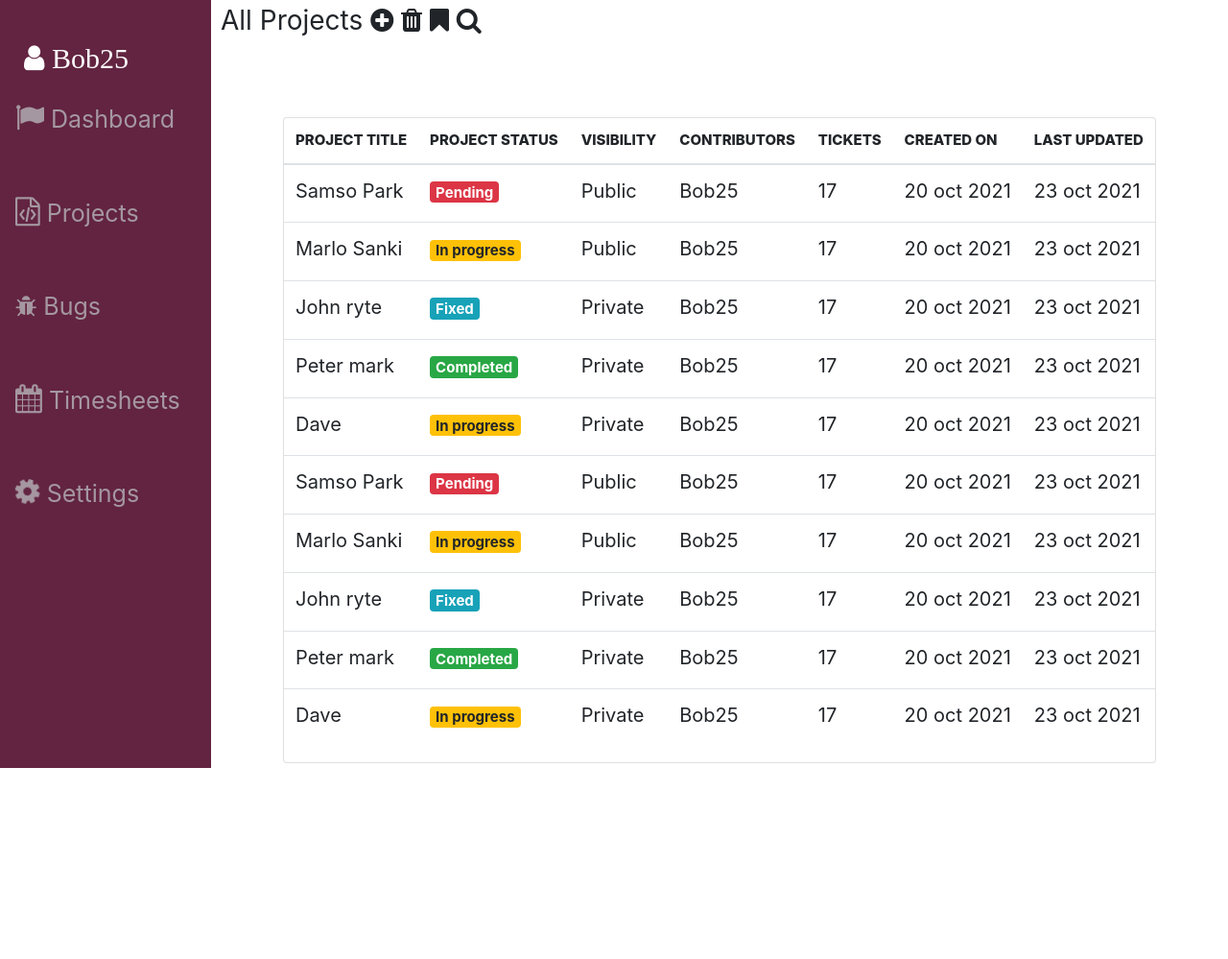
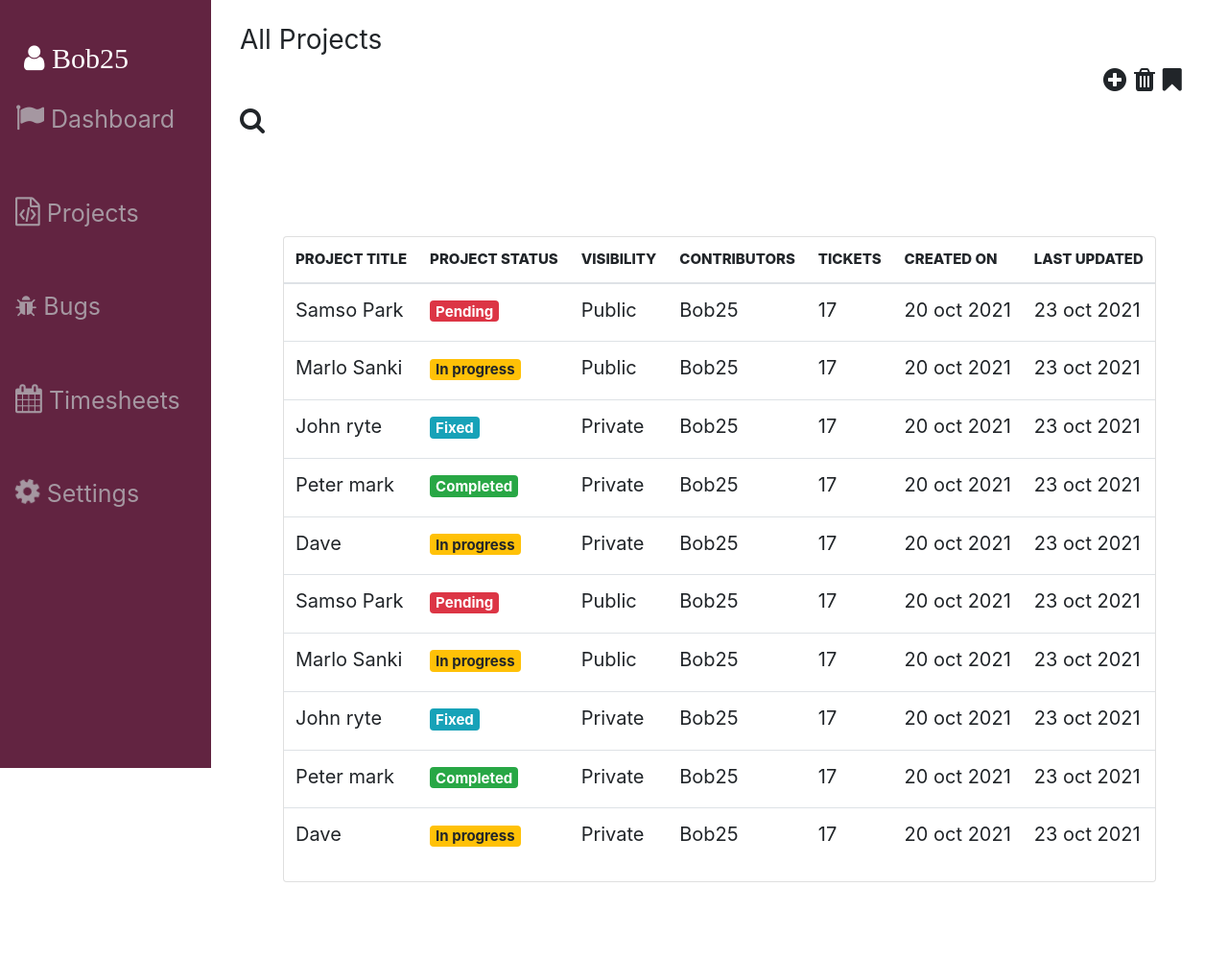
Before and after one commit to Nish251103/Bug-Tracker, a Python web app: template templates/projectspage.html in a window 1280 px wide. Shown: the whole page at 96% size. Before the commit the page ends 800 px from the top, so only its background shows below. Run offline with Jinja, Linux system fonts and the light colour scheme; the template is opened without the code that fills it, so the values that code supplies are empty; some libraries are stand-ins or nearby versions.

Commit message:
Add files via upload

```diff
--- a/templates/projectspage.html
+++ b/templates/projectspage.html
@@ -35,11 +35,14 @@
     </div>
 
     <div class="main" >
-      All Projects <div class="fa fa-plus-circle" aria-hidden="true"></div>
-       <div class="fa fa-trash" aria-hidden="true"></div>
-       <div class="fa fa-bookmark" aria-hidden="true"></div>
-       <div class="fa fa-search" aria-hidden="true"></div>
 
+
+      <div class="projectpagebar">
+        All Projects <div class="fa fa-plus-circle" style="padding-left:900px;" aria-hidden="true"></div>
+         <div class="fa fa-trash" aria-hidden="true"></div>
+         <div class="fa fa-bookmark" aria-hidden="true"></div>
+         <div class="fa fa-search" aria-hidden="true"></div>
+      </div>
 
 
       <div class="" id="projectspage">
--- a/templates/style.css
+++ b/templates/style.css
@@ -191,3 +191,10 @@ p {
   width: 100px;
   font-size: 1350px;
 } */
+
+.projectpagebar{
+  padding: 20px;
+
+}
+
+/* ............................................................ */
```
